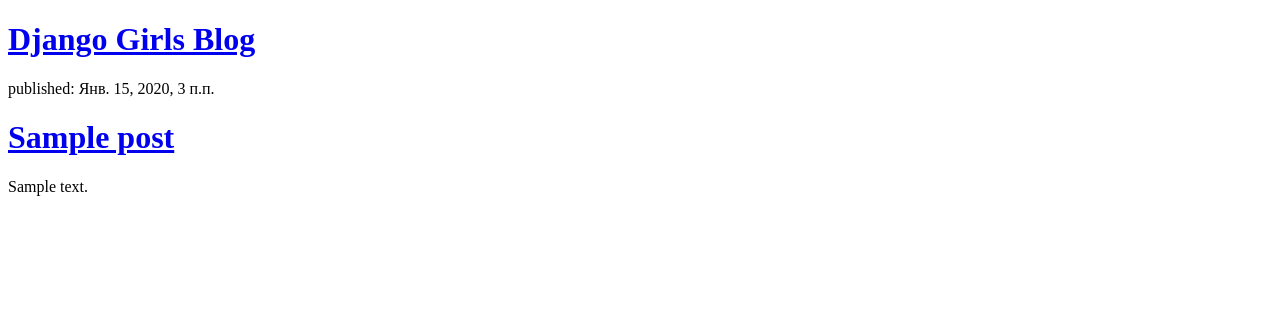
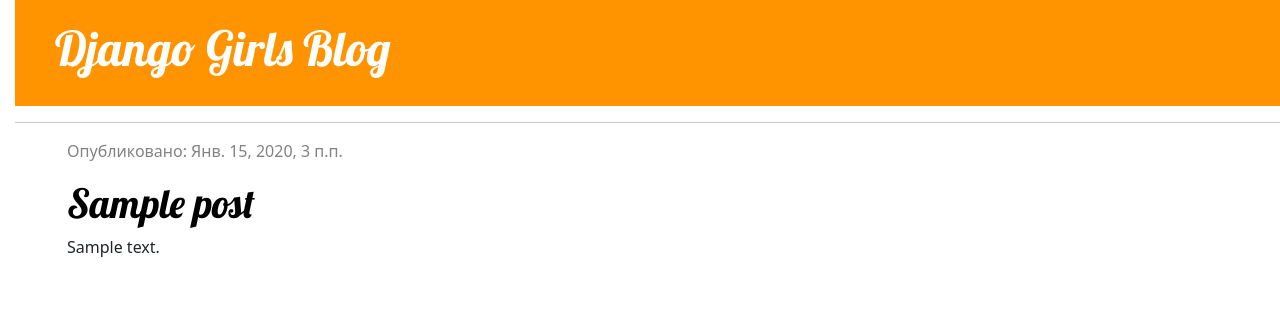
Before and after one commit to IlyaSarychev/my-first-blog, a Django app: page / in a window 1280 px wide. Shown: the top 328 px of the page. Run offline with Django 3.2, Linux system fonts and the light colour scheme; tables that the repository leaves empty hold one stand-in row (values such as "Sample post").

Commit message:
Added view and template for detailed blog post as well as CSS for the site.

```diff
--- /dev/null
+++ b/blog/static/css/blog.css
@@ -0,0 +1,56 @@
+body {
+    padding-left: 15px;
+}
+
+h1 a {
+    color: #FCA205;
+    font-family: 'Lobster';
+    text-decoration: none;
+}
+
+.page-header {
+    background-color: #ff9400;
+    margin-top: 0;
+    padding: 20px 20px 20px 40px;
+}
+
+.page-header h1, .page-header h1 a, .page-header h1 a:visited, .page-header h1 a:active {
+    color: #ffffff;
+    font-size: 36pt;
+    text-decoration: none;
+}
+
+.content {
+    margin-left: 40px;
+}
+
+h1, h2, h3, h4 {
+    font-family: 'Lobster', cursive;
+}
+
+.date {
+    color: #828282;
+}
+
+.save {
+    float: right;
+}
+
+.post-form textarea, .post-form input {
+    width: 100%;
+}
+
+.top-menu, .top-menu:hover, .top-menu:visited {
+    color: #ffffff;
+    float: right;
+    font-size: 26pt;
+    margin-right: 20px;
+}
+
+.post {
+    margin-bottom: 70px;
+}
+
+.post h1 a, .post h1 a:visited {
+    color: #000000;
+}
--- /dev/null
+++ b/blog/templates/blog/base.html
@@ -0,0 +1,34 @@
+{% load static %}
+<!DOCTYPE html>
+<html lang="en">
+
+<head>
+    <meta charset="UTF-8">
+    <meta http-equiv="X-UA-Compatible" content="IE=edge">
+    <meta name="viewport" content="width=device-width, initial-scale=1.0">
+    <link href="https://cdn.jsdelivr.net/npm/bootstrap@5.1.3/dist/css/bootstrap.min.css" rel="stylesheet" integrity="sha384-1BmE4kWBq78iYhFldvKuhfTAU6auU8tT94WrHftjDbrCEXSU1oBoqyl2QvZ6jIW3" crossorigin="anonymous">
+    <link href="https://fonts.googleapis.com/css?family=Lobster&subset=latin,cyrillic" rel="stylesheet" type="text/css">
+    <link rel="stylesheet" href="{% static 'css/blog.css' %}">
+    <title>Django Girls Blog</title>
+</head>
+
+<body>
+    <div class="page-header">
+        <h1><a href="/">Django Girls Blog</a></h1>
+    </div>
+
+    <hr>
+
+    <div class="content container">
+        <div class="row">
+            <div class="col-md-8">
+                {% block content %}
+                {% endblock %}
+            </div>
+        </div>
+    </div>
+
+    <script src="https://cdn.jsdelivr.net/npm/bootstrap@5.1.3/dist/js/bootstrap.bundle.min.js" integrity="sha384-ka7Sk0Gln4gmtz2MlQnikT1wXgYsOg+OMhuP+IlRH9sENBO0LRn5q+8nbTov4+1p" crossorigin="anonymous"></script>
+</body>
+
+</html>
--- a/blog/templates/blog/post_list.html
+++ b/blog/templates/blog/post_list.html
@@ -1,26 +1,15 @@
-<!DOCTYPE html>
-<html lang="en">
+{% extends 'blog/base.html' %}
 
-<head>
-    <meta charset="UTF-8">
-    <meta http-equiv="X-UA-Compatible" content="IE=edge">
-    <meta name="viewport" content="width=device-width, initial-scale=1.0">
-    <title>Django Girls Blog</title>
-</head>
-
-<body>
-    <div>
-        <h1><a href="/">Django Girls Blog</a></h1>
-    </div>
+{% block content %}
 
     {% for post in posts %}
-        <div>
-            <p>published: {{ post.published_date }}</p>
-            <h1><a href="#">{{ post.title }}</a></h1>
+        <div class="post">
+            <div class="date">
+                <p>Опубликовано: {{ post.published_date }}</p>
+            </div>
+            <h1><a href="{% url 'post_detail' pk=post.pk %}">{{ post.title }}</a></h1>
             <p>{{ post.text|linebreaksbr }}</p>
         </div>
     {% endfor %}
 
-</body>
-
-</html>
+{% endblock %}
--- a/blog/urls.py
+++ b/blog/urls.py
@@ -2,5 +2,6 @@
 from . import views
 
 urlpatterns = [
-    path('', views.post_list, name='post_list')
+    path('', views.post_list, name='post_list'),
+    path('post/<int:pk>/', views.post_detail, name='post_detail')
 ]
--- a/blog/views.py
+++ b/blog/views.py
@@ -1,7 +1,11 @@
-from django.shortcuts import render
+from django.shortcuts import render, get_object_or_404
 from django.utils import timezone
 from .models import Post
 
 def post_list(request):
     posts = Post.objects.filter(published_date__lte=timezone.now()).order_by('published_date')
     return render(request, 'blog/post_list.html', {'posts': posts})
+
+def post_detail(request, pk):
+    post = get_object_or_404(Post, pk=pk)
+    return render(request, 'blog/post_detail.html', {'post': post})
```
Also changed, not shown: blog/templates/blog/post_detail.html (added, +13 -0 lines).
